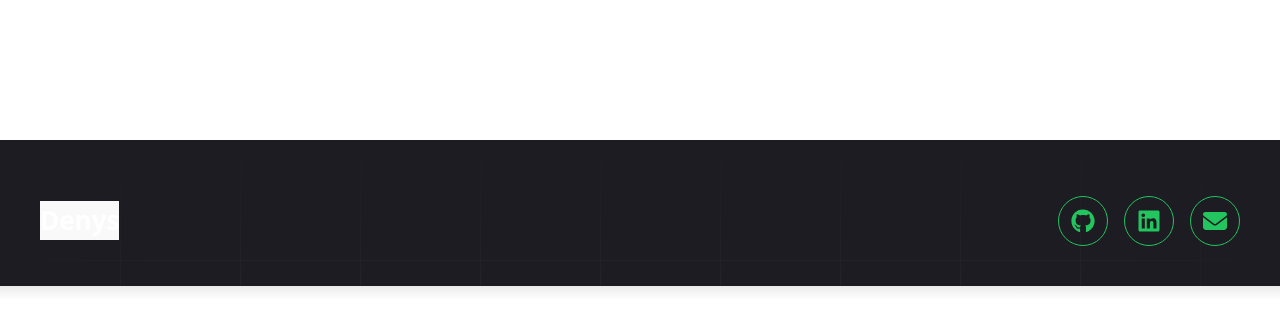
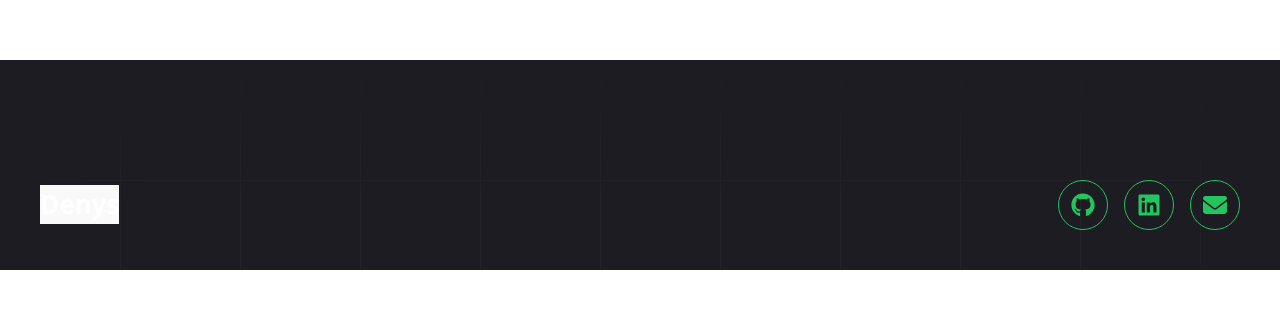
Before and after one commit to TheDrakl/portfolio, a React (Vite) app: page / in a window 1280 px wide. Shown: the part 5113-5431 px from the top of the page. After the commit the page ends 5395 px from the top, so only its background shows below. Built offline with nearby package versions, Linux system fonts and the light colour scheme.

Commit message:
Update Footer.tsx

```diff
--- a/src/components/Footer.tsx
+++ b/src/components/Footer.tsx
@@ -8,14 +8,14 @@ function Footer() {
     }
 
   return (
-    <div className="relative mt-[10vh] bg-grid pt-4 px-4">
+    <div className="relative pt-20 bg-grid px-4">
       <div className="absolute top-0 left-0 w-full h-40 bg-gradient-to-b from-[#1C1C22] to-transparent z-10 pointer-events-none" />
 
       <div className="absolute top-0 left-0 h-full w-40 bg-gradient-to-r from-[#1C1C22] to-transparent z-10 pointer-events-none" />
 
       <div className="absolute top-0 right-0 h-full w-40 bg-gradient-to-l from-[#1C1C22] to-transparent z-10 pointer-events-none" />
 
-      <footer className="relative z-20 flex justify-between items-center max-w-[1440px] m-auto px-6 py-10 bg-transparent">
+      <footer className="relative z-20 flex justify-between max-w-[1440px] m-auto px-6 py-10 -mb-[20px] bg-transparent items-center">
         <div>
           <button onClick={scrollToTop} className="text-[26px] font-bold text-white">Denys</button>
         </div>
```
